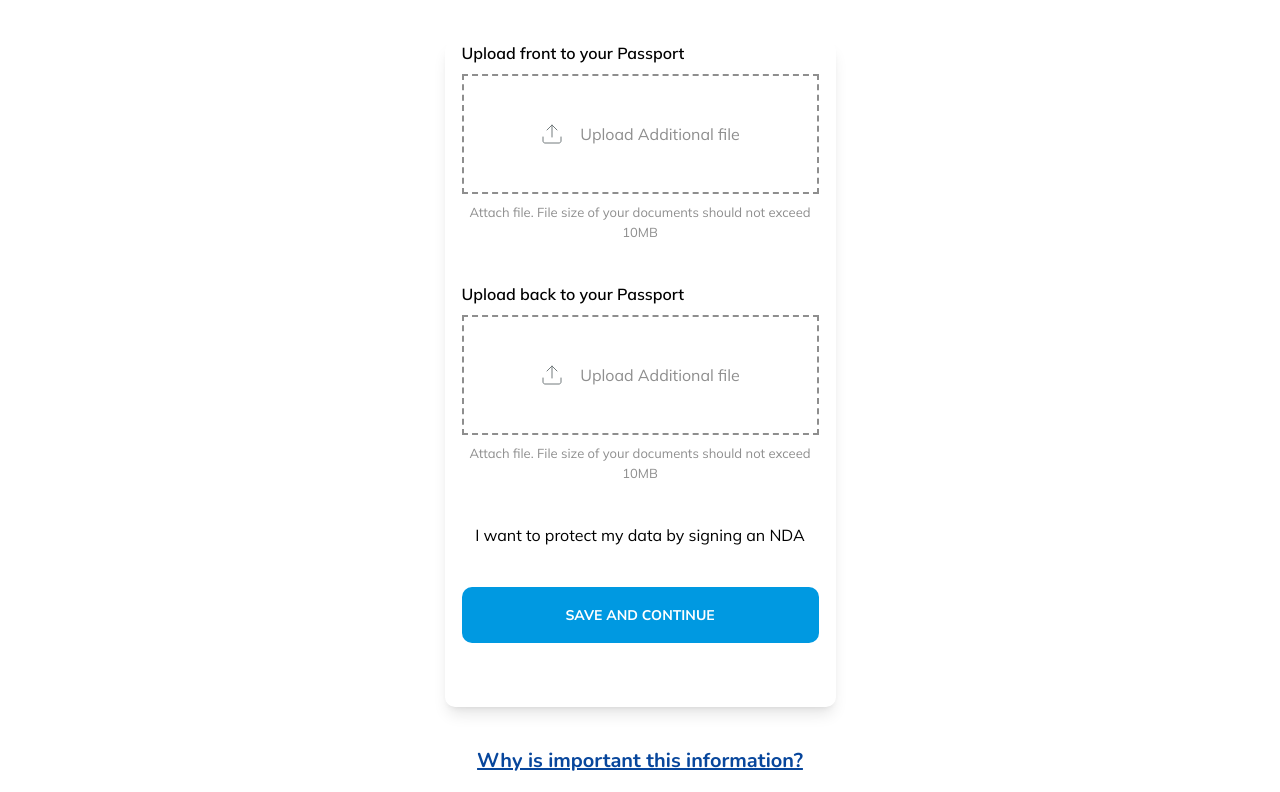
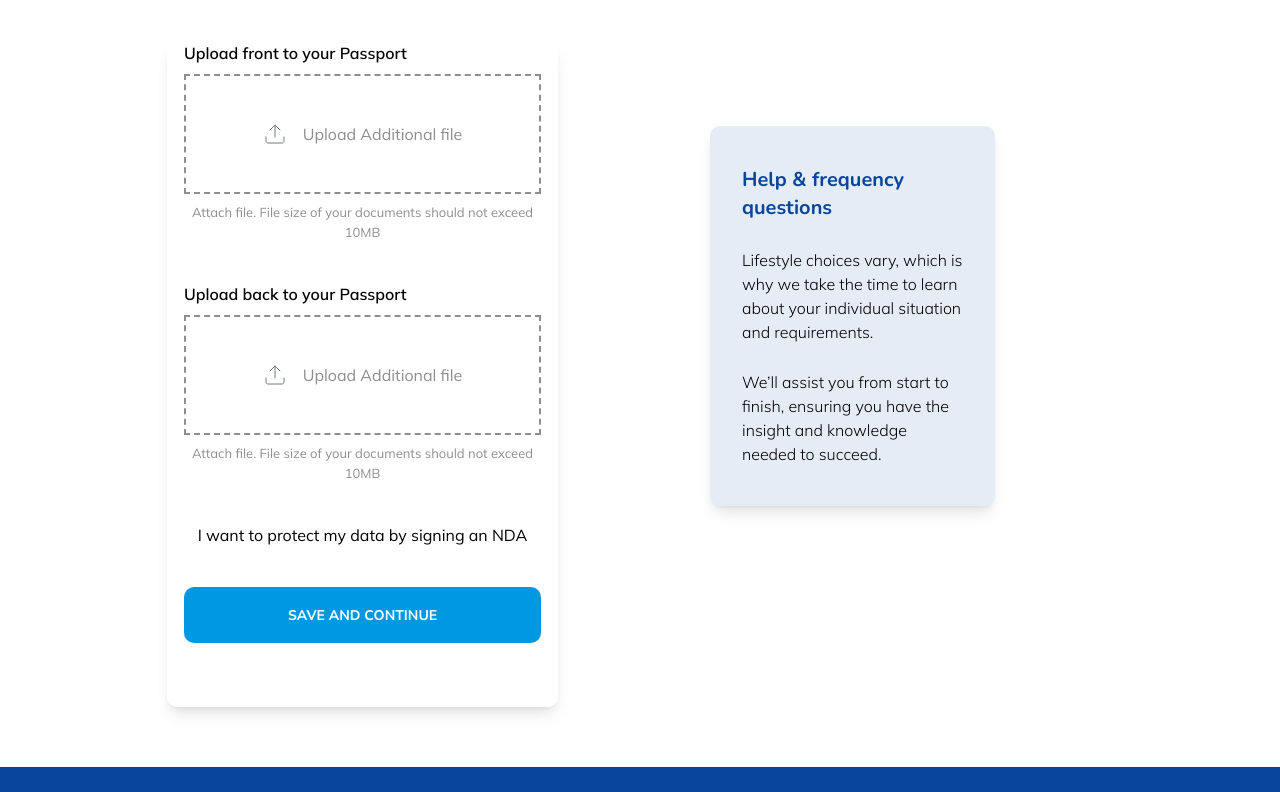
Before and after one commit to CarolinaVrl/CoWorkingLab, a Next.js app: page /application/steps/stepsYourLoadInfo in a window 1280 px wide. Shown: the part 248-1040 px from the top of the page. Built offline with nearby package versions, Linux system fonts and the light colour scheme.

Commit message:
fix: modal and container steps

```diff
--- a/components/ModalHelp.tsx
+++ b/components/ModalHelp.tsx
@@ -1,17 +1,21 @@
 import Image from 'next/image';
-import close from '../public/close.svg';
+import closeImage from '../public/close.svg';
 import TextCardHome from './Text-card-home';
-function ModalHelp() {
+function ModalHelp(prop: { visible: boolean; closed: any }) {
+  const { visible, closed } = prop;
+  if (visible !== true) return null;
+
   return (
     <div className="fixed inset-0 bg-black bg-opacity-60 w-full h-full   ">
       <div className="fixed inset-0 rounded-[10px] shadow-lg m-auto overflow-hidden  w-[285px] h-[380px]  bg-blueSky">
         <div className="relative flex flex-col p-8 gap-[26px] justify-center">
           <Image
+            onClick={closed}
             className="absolute right-4 top-4"
             height={14}
             width={14}
             alt=""
-            src={close}
+            src={closeImage}
           />
           <h2 className=" font-bold font-nunito text-left text-xl text-blueDark">
             Help & frequency <br /> questions
--- a/components/StepLoadInfo.tsx
+++ b/components/StepLoadInfo.tsx
@@ -1,9 +1,17 @@
 import Image from 'next/image';
 import Link from 'next/link';
+import { useState } from 'react';
 import upload from '../public/upload.svg';
+import ModalHelp from './ModalHelp';
+import TextCardHome from './Text-card-home';
 function StepLoadInfo() {
+  const [isVisible, setIsVisible] = useState(false);
+  const closeModal = () => {
+    setIsVisible(false);
+  };
+
   return (
-    <div className="w-full md:px-[150px] ">
+    <div className="w-full md:flex justify-center place-items-start items-start content-start  lg:px-[150px]">
       <div className="flex flex-col items-center justify-center gap-10 py-[60px] px-[17px]">
         <section className=" flex flex-col gap-4 w-full">
           <Link
@@ -58,9 +66,31 @@ function StepLoadInfo() {
             SAVE AND CONTINUE
           </button>
         </section>
-        <h2 className="text-blueDark text-xl underline font-bold font-nunito">
+        <h2
+          onClick={() => setIsVisible(true)}
+          className="text-blueDark text-xl underline font-bold font-nunito md:hidden"
+        >
           Why is important this information?
         </h2>
+        <div className="md:hidden">
+          <ModalHelp visible={isVisible} closed={closeModal} />
+        </div>
+      </div>
+      <div className="hidden  md:flex  relative flex-col p-8 gap-[26px] justify-center rounded-[10px] shadow-lg m-auto w-[285px] h-[380px]  bg-blueSky">
+        <h2
+          className=" font-bold font-nunito text-left text-xl text-blueDark md:
+        "
+        >
+          Help & frequency <br /> questions
+        </h2>
+        <TextCardHome>
+          Lifestyle choices vary, which is why we take the time to learn about
+          your individual situation and requirements.
+        </TextCardHome>
+        <TextCardHome>
+          We’ll assist you from start to finish, ensuring you have the insight
+          and knowledge needed to succeed.
+        </TextCardHome>
       </div>
     </div>
   );
--- a/components/StepsPersonalInfo.tsx
+++ b/components/StepsPersonalInfo.tsx
@@ -1,17 +1,21 @@
 import { Field, Form, Formik } from 'formik';
-import Image from 'next/image';
 import Link from 'next/link';
-import close from '../public/close.svg';
+
+import { useState } from 'react';
 import ModalHelp from './ModalHelp';
 import TextCardHome from './Text-card-home';
 function StepsPersonalInfo() {
+  const [isVisible, setIsVisible] = useState(false);
   const showData = (values: object) => {
     alert(values);
+  };
+  const closeModal = () => {
+    setIsVisible(false);
   };
 
   return (
     <div
-      className="flex items-center justify-center md:flex px-[150px] items-center justify-center
+      className="flex items-center justify-center md:flex content-center lg:px-[150px] items-center justify-center
     "
     >
       <div className="flex flex-col items-center justify-center gap-10 py-[60px]">
@@ -123,24 +127,18 @@ function StepsPersonalInfo() {
           </Formik>
         </section>
         <h2
+          onClick={() => setIsVisible(true)}
           className="underline decoration-solid font-bold font-nunito text-center text-xl text-blueDark
       md:hidden"
         >
           Help & frequency questions
         </h2>
         <div className="md:hidden">
-          <ModalHelp />
+          <ModalHelp visible={isVisible} closed={closeModal} />
         </div>
       </div>
 
       <div className="hidden  md:flex relative flex-col p-8 gap-[26px] justify-center rounded-[10px] shadow-lg m-auto w-[285px] h-[380px]  bg-blueSky">
-        <Image
-          className="absolute right-4 top-4"
-          height={14}
-          width={14}
-          alt=""
-          src={close}
-        />
         <h2 className=" font-bold font-nunito text-left text-xl text-blueDark">
           Help & frequency <br /> questions
         </h2>
```
